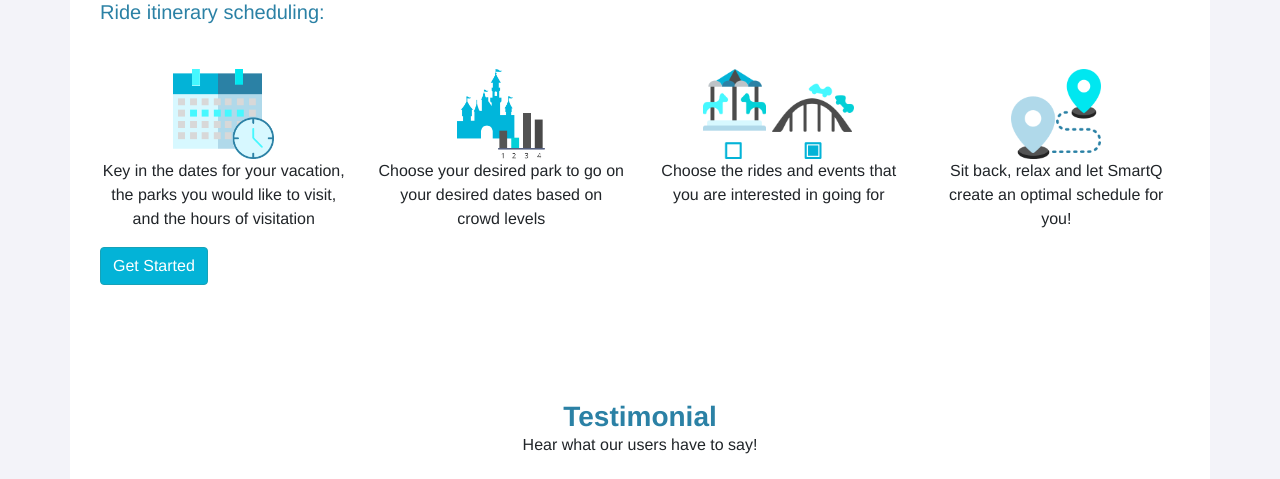
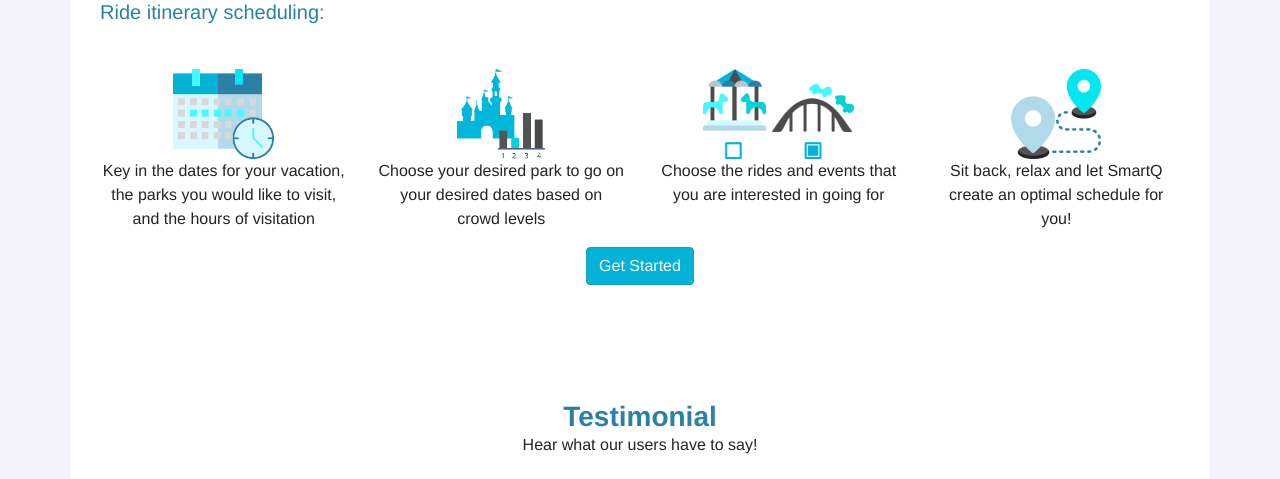
Before and after one commit to loichiilek/data-x_website, a Flask app: page / in a window 1280 px wide. Shown: the part 945-1424 px from the top of the page. Run offline with Flask 2, Linux system fonts and the light colour scheme; some libraries are stand-ins or nearby versions.

Commit message:
Edited get started button

```diff
--- a/datax_website/static/css/main.css
+++ b/datax_website/static/css/main.css
@@ -63,6 +63,9 @@ body {
 .container.information > p {
     text-align: center;
     padding-bottom: 10px;
+}
+.getStartedButton{
+    text-align: center;
 }
 .btn.btn-info{
     text-align: center;
--- a/datax_website/templates/home.html
+++ b/datax_website/templates/home.html
@@ -112,8 +112,9 @@
                 <p>Sit back, relax and let SmartQ create an optimal schedule for you!</p>
             </div>
         </div>
-
+        <div class="getStartedButton">
         <a href="/schedule" class="btn btn-info" role="button">Get Started</a>
+        </div>
     </div>
 
     <div class="container testimonial">
```
